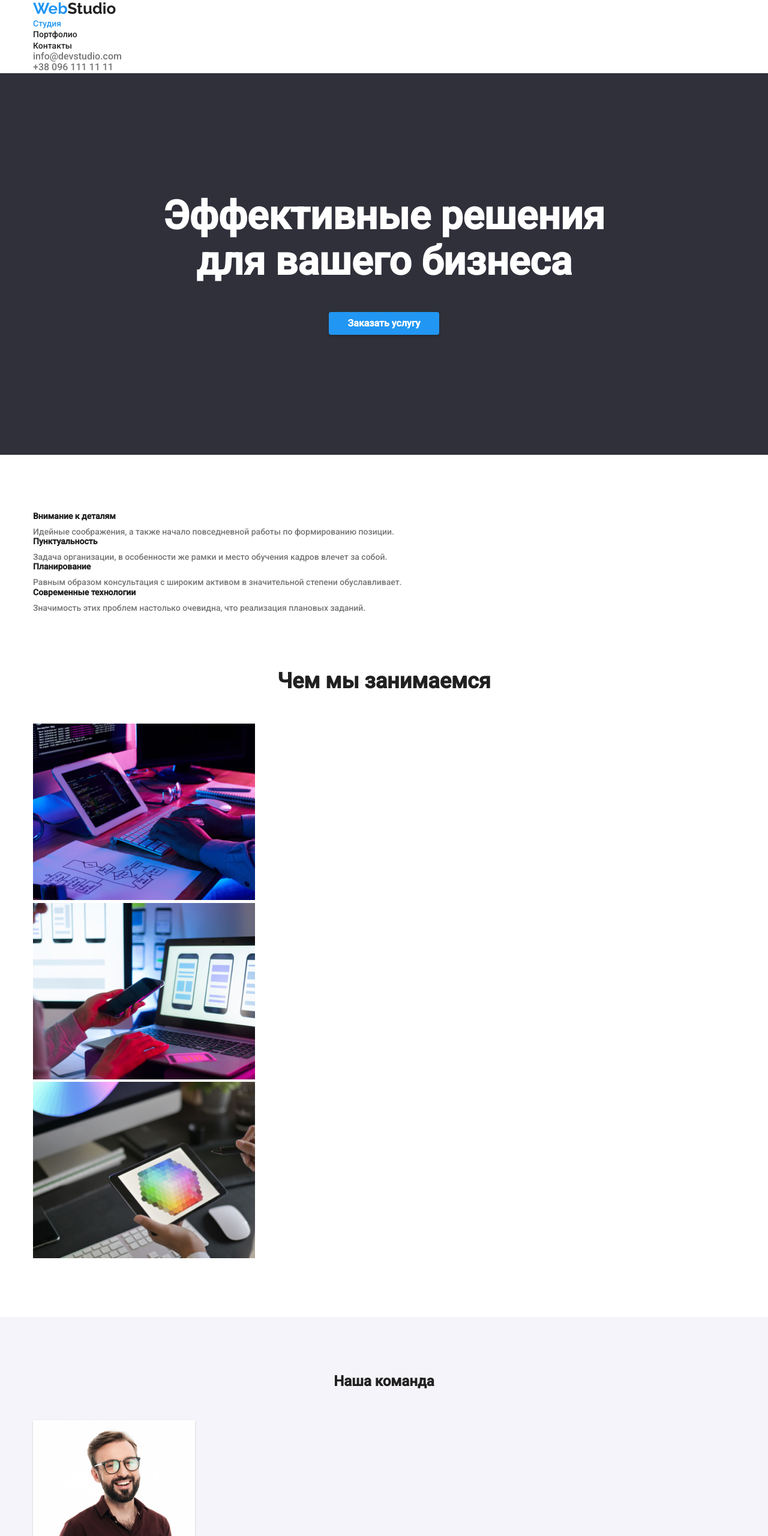
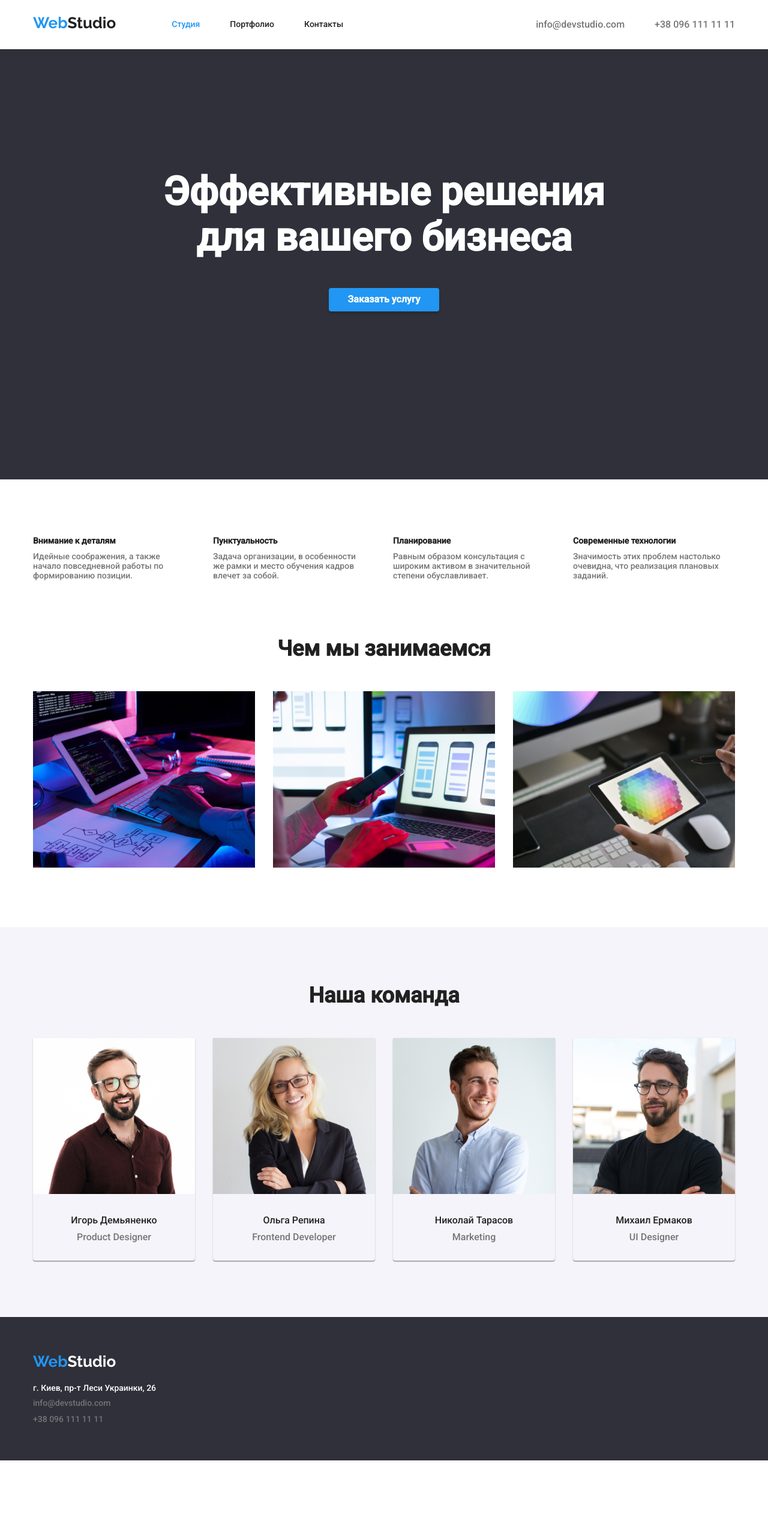
Before and after one commit to AlexKmetyuk/goit-markup-hw-03, a plain HTML site: page index.html in a window 1280 px wide. Shown: the top 2560 px of the page at 60% size. After the commit the page ends 2434 px from the top, so only its background shows below. Drawn offline with nearby package versions, Linux system fonts and the light colour scheme.

Commit message:
добавлена блочная модель и flexbox

```diff
--- a/index.html
+++ b/index.html
@@ -18,30 +18,30 @@
 
   <body>
     <!--Шапка-->
-    <header>
-      <div class="conteiner">
-        <nav>
+    <header class="page-header">
+      <div class="conteiner flexbox">
+        <nav class="navigation">
           <a href="./index.html" class="logo link"
             ><span class="logo-web">Web</span>Studio</a
           >
 
-          <ul class="list">
-            <li>
-              <a href="./index.html" class="nav link selection">Студия</a>
+          <ul class="list site-nav">
+            <li class="item">
+              <a href="./index.html" class="link selection">Студия</a>
             </li>
-            <li>
-              <a href="./portfolio.html" class="nav link">Портфолио</a>
+            <li class="item">
+              <a href="./portfolio.html" class="link">Портфолио</a>
             </li>
-            <li><a href="" class="nav link">Контакты</a></li>
+            <li class="item"><a href="" class="link">Контакты</a></li>
           </ul>
         </nav>
         <ul class="list contacts">
-          <li>
+          <li class="item">
             <a href="mailto:info@devstudio.com" class="link"
               >info@devstudio.com</a
             >
           </li>
-          <li>
+          <li class="item">
             <a href="tel:+380961111111" class="link">+38 096 111 11 11</a>
           </li>
         </ul>
@@ -50,12 +50,14 @@
 
     <!--Блок главного заголовка-->
     <section class="hero">
-      <h1 class="title">
-        Эффективные решения <br />
-        для вашего бизнеса
-      </h1>
+      <div class="conteiner">
+        <h1 class="title">
+          Эффективные решения <br />
+          для вашего бизнеса
+        </h1>
 
-      <a href="" class="button link">Заказать услугу</a>
+        <a href="" class="button link">Заказать услугу</a>
+      </div>
     </section>
 
     <!--Наши особености-->
@@ -64,23 +66,23 @@
         <h2 class="our-features">Наши особенности</h2>
         <!-- СКРЫТЬ -->
         <ul class="list features">
-          <li>
+          <li class="item">
             <h3 class="title">Внимание к деталям</h3>
             <p class="text">
-              Идейные соображения, а также начало повседневной работы по
+              Идейные соображения, а также<br />начало повседневной работы по
               формированию позиции.
             </p>
           </li>
 
-          <li>
+          <li class="item">
             <h3 class="title">Пунктуальность</h3>
             <p class="text">
-              Задача организации, в особенности же рамки и место обучения кадров
-              влечет за собой.
+              Задача организации, в особенности<br />же рамки и место обучения
+              кадров влечет за собой.
             </p>
           </li>
 
-          <li>
+          <li class="item">
             <h3 class="title">Планирование</h3>
             <p class="text">
               Равным образом консультация с широким активом в значительной
@@ -88,7 +90,7 @@
             </p>
           </li>
 
-          <li>
+          <li class="item">
             <h3 class="title">Современные технологии</h3>
             <p class="text">
               Значимость этих проблем настолько очевидна, что реализация
@@ -105,15 +107,17 @@
         <h2 class="title">Чем мы занимаемся</h2>
 
         <ul class="list">
-          <li><img src="./image/img.jpg" alt="Печатает код" width="370" /></li>
-          <li>
+          <li class="item">
+            <img src="./image/img.jpg" alt="Печатает код" width="370" />
+          </li>
+          <li class="item">
             <img
               src="./image/img(1).jpg"
               alt="Выбирает макет сайта"
               width="370"
             />
           </li>
-          <li>
+          <li class="item">
             <img
               src="./image/img(2).jpg"
               alt="Выбирает цвет из палитры"
@@ -129,7 +133,7 @@
       <div class="conteiner">
         <h2 class="title">Наша команда</h2>
         <ul class="list">
-          <li class="team">
+          <li class="item">
             <img
               src="./image/Igor-Demyanenko.jpg"
               alt="Игорь Демьяненко"
@@ -139,13 +143,13 @@
             <p class="position">Product Designer</p>
           </li>
 
-          <li class="team">
+          <li class="item">
             <img src="./image/Olga-Repina.jpg" alt="Ольга Репина" width="270" />
             <h3 class="name">Ольга Репина</h3>
             <p class="position">Frontend Developer</p>
           </li>
 
-          <li class="team">
+          <li class="item">
             <img
               src="./image/Nikolay-Tarasov.jpg"
               alt="Николай Тарасов"
@@ -155,7 +159,7 @@
             <p class="position">Marketing</p>
           </li>
 
-          <li class="team">
+          <li class="item">
             <img
               src="./image/Mikhail-Ermakov.jpg"
               alt="Михаил Ермаков"
@@ -169,18 +173,18 @@
     </section>
 
     <!---Подвал-->
-    <footer>
+    <footer class="page-footer">
       <div class="conteiner">
         <a href="./index.html" class="logo link"
           ><span class="logo-web">Web</span
-          ><span class="logo-studio-footer">Studio</span></a
+          ><span class="logo-studio">Studio</span></a
         >
 
-        <address>
+        <address class="address">
           <p>г. Киев, пр-т Леси Украинки, 26</p>
         </address>
 
-        <ul class="list contacts">
+        <ul class="list">
           <li>
             <a href="mailto:info@devstudio.com" class="contacts link"
               >info@devstudio.com</a
--- a/style/styles.css
+++ b/style/styles.css
@@ -14,38 +14,55 @@
 }
 body {
   color: var(--primary-text-color);
+
   font-family: Roboto;
 }
+
 .list {
   list-style-type: none;
   margin: 0px;
   padding: 0px;
 }
+
 .link {
   text-decoration: none;
+  padding: 0;
+  margin: 0;
 }
 
 /* -------- Шапка сайта -------- */
 header {
   background-color: var(--white);
 }
+
 .conteiner {
   margin: 0px auto;
-  width: 1170px;
+  padding: 0px 15px;
+  width: 1200px;
 }
 
+.flexbox {
+  display: flex;
+}
+
+/* Лого */
+
 .logo {
+  margin-right: 93px;
+  padding-top: 24px;
+  padding-bottom: 25px;
+
   color: var(--title-text-color);
+
   font-family: Raleway;
   font-style: normal;
   font-weight: bold;
   font-size: 26px;
 }
-.logo:hover {
-  color: var(--selection-text-color);
-}
+
 .logo-web {
   color: var(--selection-text-color);
+
   font-family: Raleway;
   font-style: normal;
   font-weight: bold;
@@ -55,39 +72,76 @@ header {
 .conteiner .list .selection {
   color: var(--selection-text-color);
 }
-.list .nav {
+
+/* Навигация */
+.navigation {
+  display: flex;
+  margin-right: auto;
+}
+
+.site-nav {
+  display: flex;
+}
+
+.site-nav .item:not(:last-child) {
+  margin-right: 50px;
+}
+
+.site-nav .link {
+  display: block;
+  padding: 32px 0px;
+
   color: var(--title-text-color);
+
   font-style: normal;
   font-weight: 500;
   font-size: 14px;
 }
-.list .nav:hover,
-.list .nav:focus,
+
+.site-nav .link:hover,
+.site-nav .link:focus,
 .logo:focus {
   color: var(--selection-text-color);
 }
 
-.contacts .link {
+/* Контакты */
+
+.page-header .contacts {
+  display: flex;
+}
+
+.contacts .item.item:not(:last-child) {
+  margin-right: 50px;
+}
+
+.page-header .contacts .link {
+  display: block;
+  padding: 32px 0px;
+
   color: var(--primary-text-color);
+
   font-style: normal;
   font-weight: 500;
 }
+
 .contacts .link:hover,
 .contacts .link:focus {
   color: var(--selection-text-color);
 }
 
 /* ------ секция герой (студия) ----- */
+
 .hero {
   margin-bottom: 94px;
+  padding-bottom: 280px;
+  text-align: center;
 
   color: var(--white);
   background-color: var(--backgraund-color-1);
+
   font-style: normal;
   font-weight: 900;
   font-size: 44px;
-
-  text-align: center;
 }
 
 .hero .title {
@@ -97,34 +151,41 @@ header {
 }
 
 .hero .button {
+  display: inline-block;
   padding: 10px 32px;
-  margin: 0px 0px 200px;
+  box-shadow: 0px 4px 4px rgba(0, 0, 0, 0.15);
+  border-radius: 4px;
 
   color: var(--white);
   background-color: var(--selection-text-color);
+
   font-style: normal;
   font-weight: bold;
   font-size: 16px;
-
-  box-shadow: 0px 4px 4px rgba(0, 0, 0, 0.15);
-  border-radius: 4px;
-  display: inline-block;
 }
 
 /* ------Наши особенности (студия)----- */
+
 .our-features {
-  color: var(--white);
   display: none;
 }
+
 .features {
+  display: flex;
   margin: 0px;
   padding: 0px;
 }
+
+.features .item:not(:last-child) {
+  margin-right: 30px;
+}
+
 .features .title {
   margin: 0px;
   margin-bottom: 10px;
 
   color: var(--title-text-color);
+
   font-style: normal;
   font-weight: bold;
   font-size: 14px;
@@ -132,6 +193,7 @@ header {
 
 .features .text {
   margin: 0px;
+  width: 270px;
 
   font-style: normal;
   font-weight: normal;
@@ -139,59 +201,89 @@ header {
 }
 
 /* -----Чем мы занимаемся (студия)----- */
+
 .doing {
   padding: 94px 0px;
+  justify-content: center;
+}
+
+.doing .list {
+  display: flex;
 }
 
 .doing .title {
   margin: 0px;
   margin-bottom: 50px;
+  text-align: center;
 
   color: var(--title-text-color);
+
   font-style: normal;
   font-weight: bold;
   font-size: 36px;
-  text-align: center;
+}
+
+.doing .item:not(:last-child) {
+  margin-right: 30px;
 }
 
 /* -----Наша команда----- */
+
 .our-team {
+  padding: 94px 0px;
+
   background-color: var(--backgraung-color-2);
-  padding: 94px 0px;
 }
+
+.our-team .list {
+  display: flex;
+}
+
+.our-team .item:not(:last-child) {
+  margin-right: 30px;
+}
+
 .our-team .title {
   margin: 0;
   margin-bottom: 50px;
   text-align: center;
 
   color: var(--title-text-color);
+
+  font-style: normal;
+  font-weight: bold;
+  font-size: 36px;
 }
+
 .team-name {
   color: var(--title-text-color);
+
   font-style: normal;
   font-weight: 500;
   font-size: 16px;
 }
 
-.team {
+.our-team .item {
   width: 270px;
   box-shadow: 0px 1px 3px rgba(0, 0, 0, 0.12), 0px 1px 1px rgba(0, 0, 0, 0.14),
     0px 2px 1px rgba(0, 0, 0, 0.2);
   border-radius: 0px 0px 4px 4px;
 }
-.team h3 {
+
+.our-team .item h3 {
   margin: 0;
   margin-top: 30px;
   text-align: center;
 
   color: var(--title-text-color);
+
   font-family: Roboto;
   font-style: normal;
   font-weight: 500;
   font-size: 16px;
 }
 
-.team .position {
+.our-team .item .position {
   margin: 0;
   margin-top: 10px;
   padding-bottom: 30px;
@@ -203,50 +295,90 @@ header {
 }
 
 /* --------Подвал-------- */
+
 footer {
-  background-color: var(--backgraund-color-1);
   padding: 0;
   padding-top: 60px;
   padding-bottom: 60px;
+
+  background-color: var(--backgraund-color-1);
 }
 
-.logo-studio-footer {
+.page-footer .conteiner .logo {
+  padding: 0;
+  margin: 0;
+}
+
+.page-footer .logo-studio {
   color: var(--white);
 }
-address {
+
+.page-footer .address p {
+  padding: 0;
+  margin: 0;
+  margin-top: 20px;
+
   color: var(--white);
+
   font-style: normal;
   font-weight: normal;
   font-size: 14px;
 }
-.contacts-footer {
-  font-style: normal;
+
+.page-footer .list .contacts {
+  margin-top: 9px;
+  display: inline-block;
+
+  color: var(--primary-text-color);
+
   font-weight: normal;
   font-size: 14px;
+  font-weight: 500;
 }
+
+.page-footer .list .link:hover,
+.page-footer .list .link:focus {
+  color: var(--selection-text-color);
+}
+
 /* -----Кнопки сортировки проектов (портфолио)----- */
+
 .our-projects {
+  margin: 0px auto;
   padding: 94px 0px;
 }
-.sort {
+
+.sort-btn {
+  justify-content: center;
+  display: flex;
+}
+
+.sort-btn .sort {
   padding: 6px 22px;
   display: inline-block;
+  border: 0;
+  border-radius: 4px;
 
   color: var(--title-text-color);
   background-color: var(--backgraung-color-2);
+
   font-style: normal;
   font-weight: 500;
   font-size: 16px;
-  border: 0;
-  border-radius: 4px;
 }
+
+.sort-btn .item:not(:last-child) {
+  margin-right: 8px;
+}
+
 .sort:hover,
 .sort:focus {
-  color: var(--white);
-  background-color: var(--selection-text-color);
   box-shadow: 0px 3px 1px rgba(0, 0, 0, 0.1), 0px 1px 2px rgba(0, 0, 0, 0.08),
     0px 2px 2px rgba(0, 0, 0, 0.12);
   border-radius: 4px;
+
+  color: var(--white);
+  background-color: var(--selection-text-color);
 }
 
 /* -----Список проектов (портфолио)----- */
@@ -256,27 +388,45 @@ address {
 }
 
 .projects {
+  display: flex;
+  flex-wrap: wrap;
   margin-top: 50px;
 }
+
 .projects .item {
+  display: block;
+  margin-right: 30px;
+  margin-bottom: 30px;
+  width: 370px;
   border: 1px solid #eeeeee;
 }
+
+.item:nth-child(3n) {
+  margin-right: 0px;
+}
+
 .projects .item img {
   margin-bottom: 20px;
 }
+
 .projects .title {
   margin: 0;
   margin-bottom: 4px;
+  margin-left: 24px;
 
   color: var(--title-text-color);
+
   font-style: normal;
   font-weight: bold;
   font-size: 18px;
 }
+
 .projects .position {
   margin-bottom: 20px;
+  margin-left: 24px;
 
   color: var(--primary-text-color);
+
   font-style: normal;
   font-weight: normal;
   font-size: 16px;
```
Also changed, not shown: portfolio.html (+32 -24 lines).
